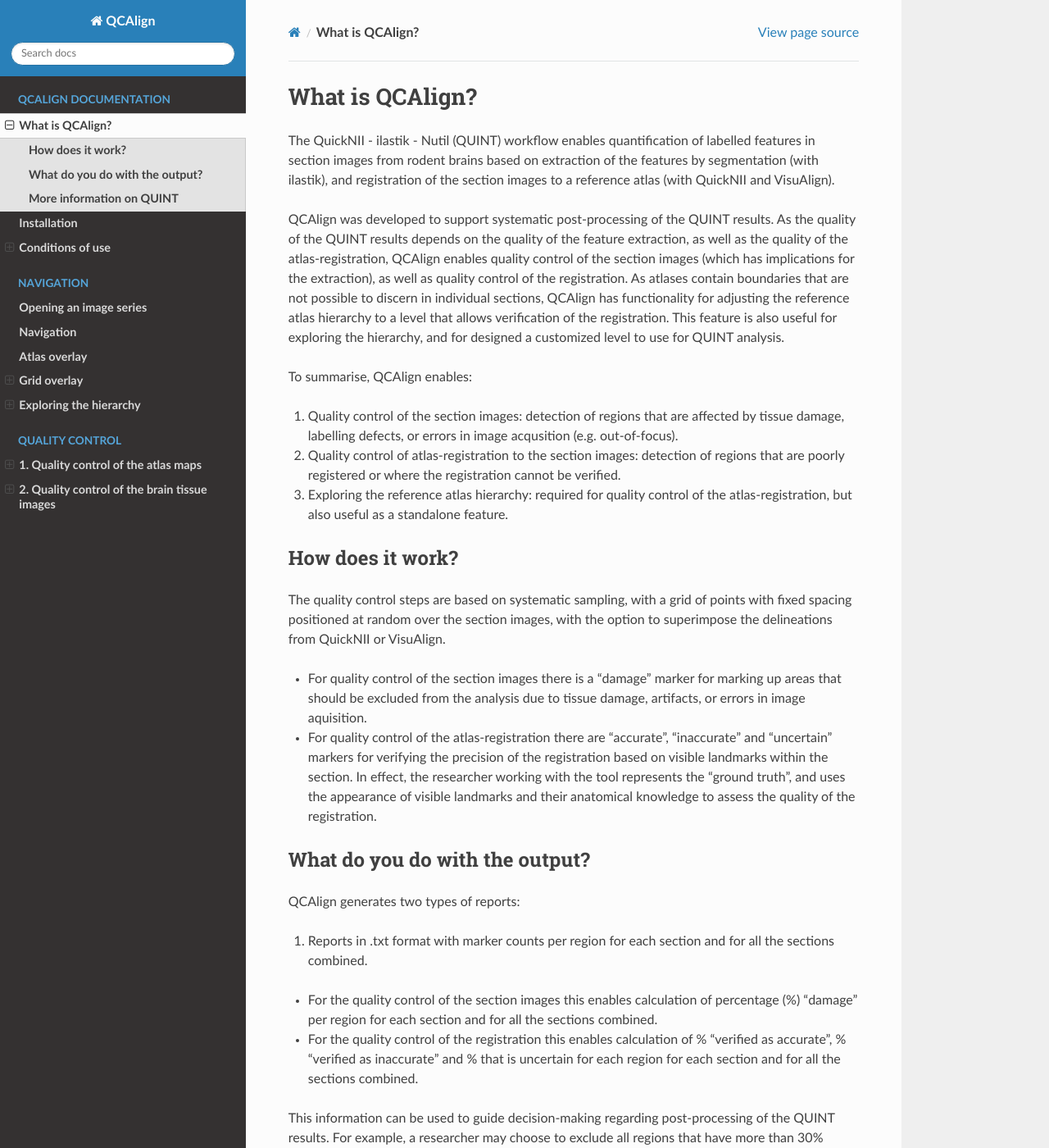
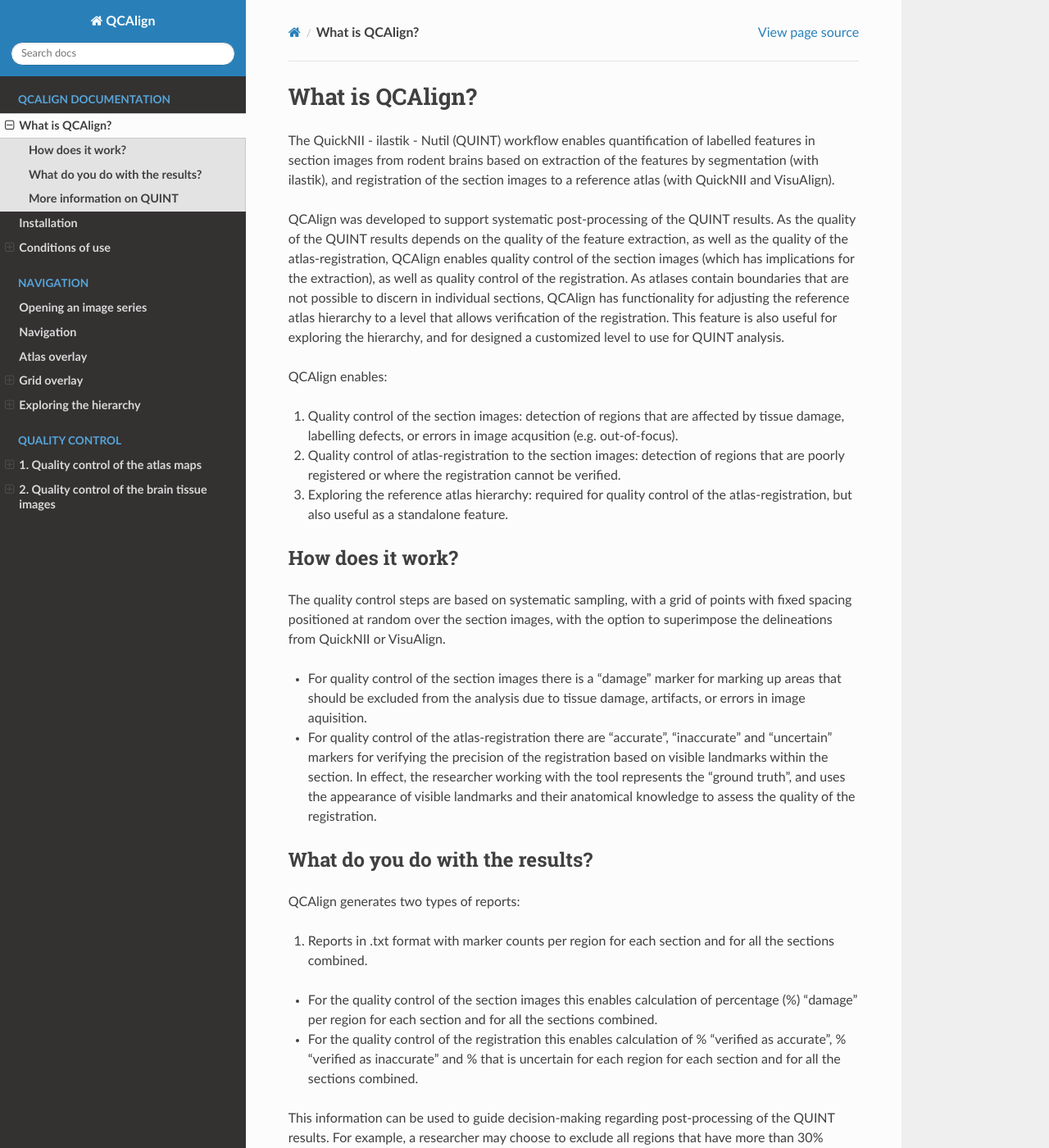
Before and after one commit to Neural-Systems-at-UIO/QCAlign, a Sphinx documentation site: the page built from docs/introduction.rst, in a window 1280 px wide and 1400 px high. Shown: the whole window at 82% size. Built offline with Sphinx 7.4.7 and the Read the Docs theme 2.0.0, drawn with Linux system fonts in a browser that asks for light colours.

Commit message:
Update introduction.rst

```diff
--- a/docs/introduction.rst
+++ b/docs/introduction.rst
@@ -5,7 +5,7 @@
 
 QCAlign was developed to support systematic post-processing of the QUINT results. As the quality of the QUINT results depends on the quality of the feature extraction, as well as the quality of the atlas-registration, QCAlign enables quality control of the section images (which has implications for the extraction), as well as quality control of the registration. As atlases contain boundaries that are not possible to discern in individual sections, QCAlign has functionality for adjusting the reference atlas hierarchy to a level that allows verification of the registration. This feature is also useful for exploring the hierarchy, and for designed a customized level to use for QUINT analysis.
 
-To summarise, QCAlign enables:
+QCAlign enables:
 
 1. Quality control of the section images: detection of regions that are affected by tissue damage, labelling defects, or errors in image acqusition (e.g. out-of-focus).
 
@@ -22,7 +22,7 @@
 
 - For quality control of the atlas-registration there are "accurate", "inaccurate" and "uncertain" markers for verifying the precision of the registration based on visible landmarks within the section. In effect, the researcher working with the tool represents the “ground truth”, and uses the appearance of visible landmarks and their anatomical knowledge to assess the quality of the registration.
 
-**What do you do with the output?**
+**What do you do with the results?**
 -----------------------------------
 
 QCAlign generates two types of reports:
```
